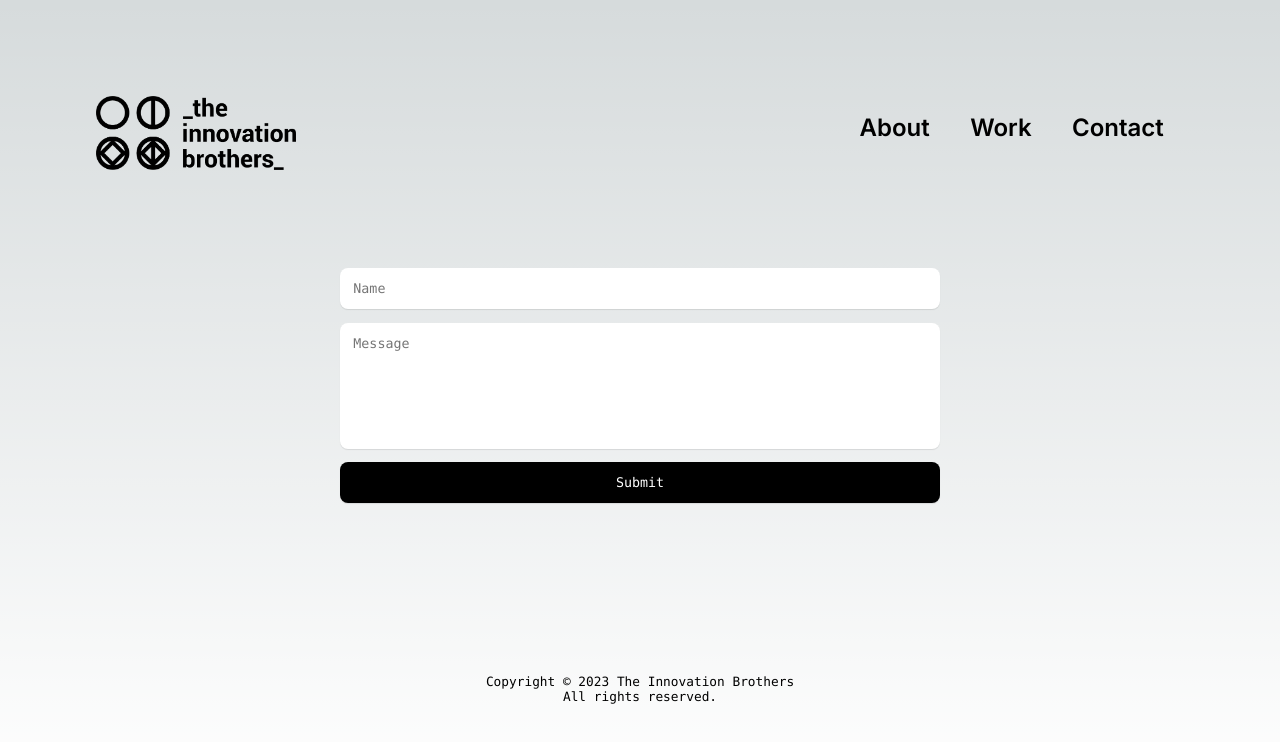
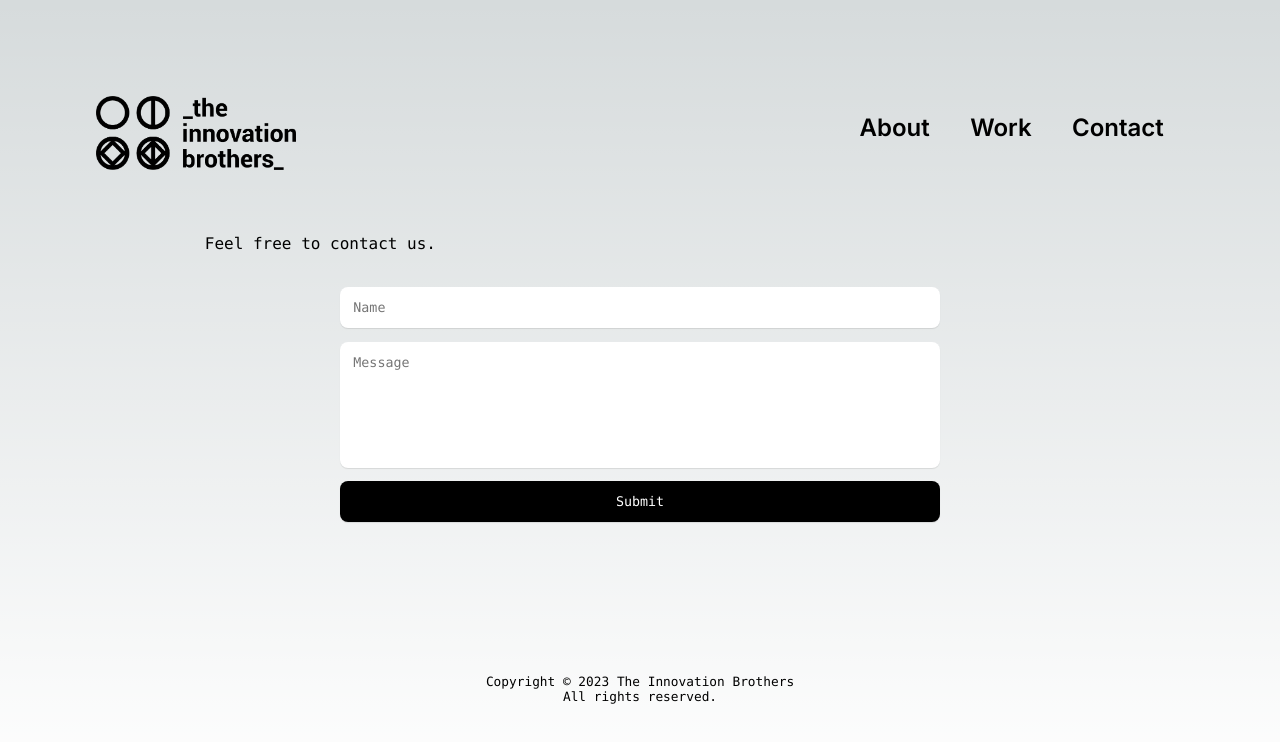
Before and after one commit to industriousparadigm/innovbros-nextgen, a Next.js app: page /contact in a window 1280 px wide. Shown: the top 742 px of the page. Built offline with nearby package versions, Linux system fonts and the light colour scheme.

Commit message:
Update contact.tsx

```diff
--- a/pages/contact.tsx
+++ b/pages/contact.tsx
@@ -7,6 +7,9 @@ export default function Contact() {
     <Layout>
       <div className={styles.basicCenter}>
         <div className={styles.pageContent}>
+          <p className={styles.description}>
+            Feel free to contact us.
+          </p>
           <ContactForm />
         </div>
       </div>
```
